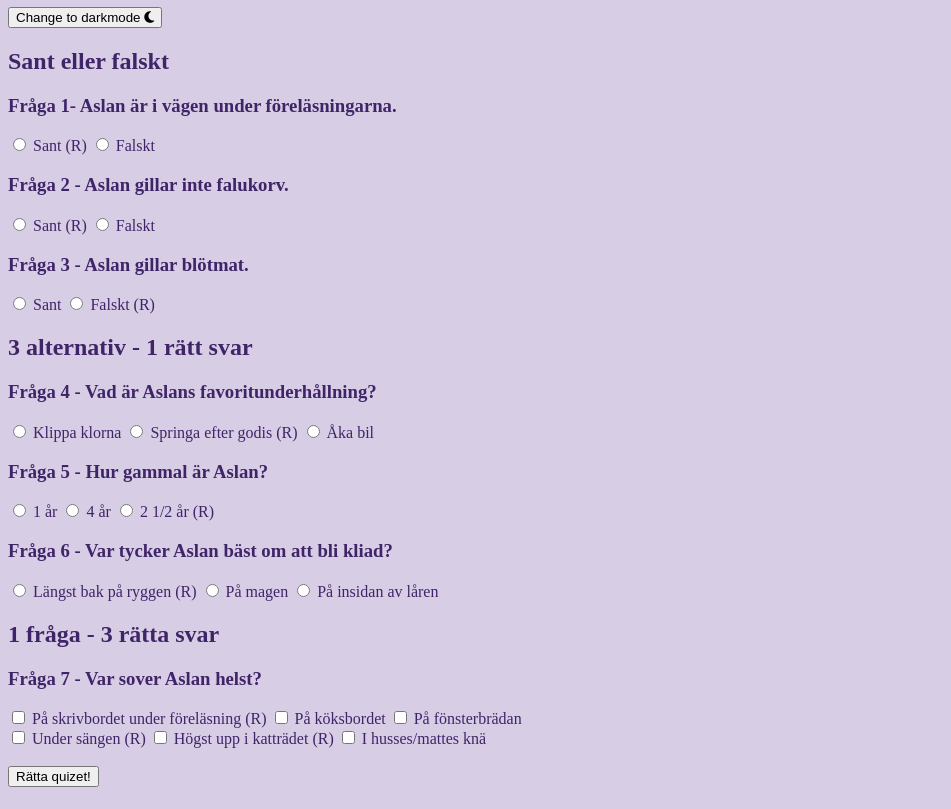
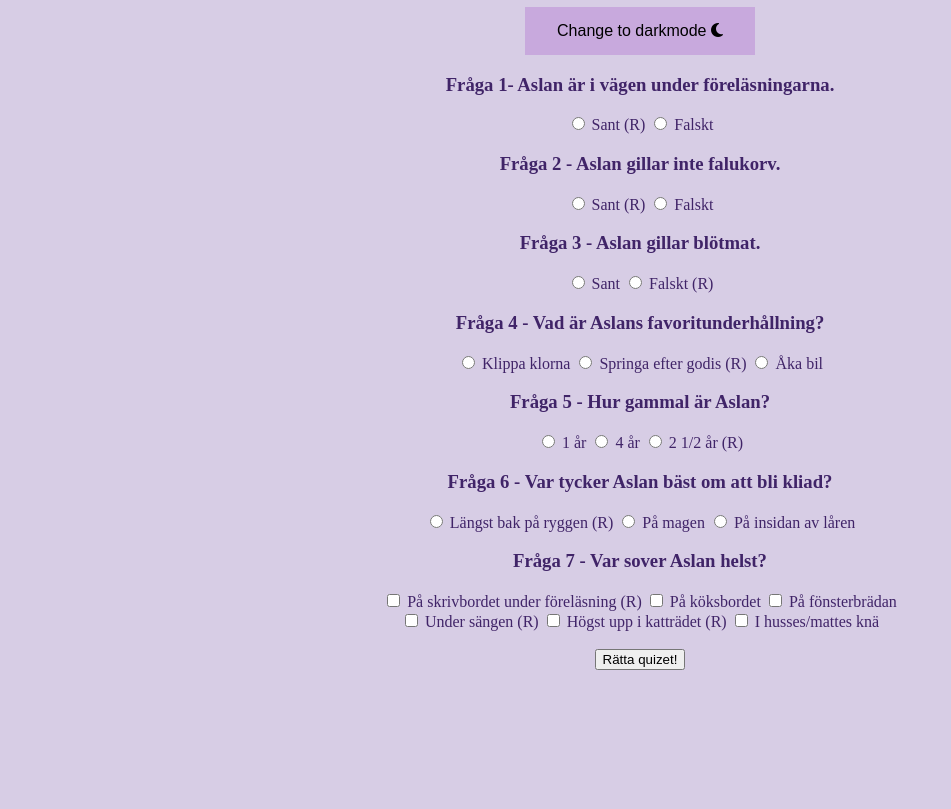
Before and after one commit to EmmaAslan/quiz-uppgift3, a plain HTML site: page index.html in a window 1280 px wide. Shown: the part 73-882 px from the top of the page, without its empty margins (0-951 px from the left). After the commit the page ends 800 px from the top, so only its background shows below. Drawn offline with Linux system fonts and the light colour scheme.

Commit message:
Finished assignment

```diff
--- a/index.html
+++ b/index.html
@@ -13,16 +13,17 @@
 <h1>Inlämningsuppgift 3 - DC Quiz</h1>
 <button id="colorButton">Change to darkmode <i class="fas fa-moon"></i> </button>
 
+<div id="frameOne" hidden>
 <form action="">
-    <h2>Sant eller falskt</h2>
+    <!-- Sant eller falskt -->
     <h3>Fråga 1- Aslan är i vägen under föreläsningarna.</h3>
-    <input type="radio" name="question1" id="true1" value="true" required/>
+    <input type="radio" name="question1" id="true1" value="true"/>
     <label for="true1">Sant (R)</label>
     <input type="radio" name="question1" id="false1" value="false">
     <label for="false1">Falskt</label>
 
     <h3>Fråga 2 - Aslan gillar inte falukorv.</h3>
-    <input type="radio" name="question2" id="true2" value="true" required>
+    <input type="radio" name="question2" id="true2" value="true">
     <label for="true2">Sant (R)</label>
     <input type="radio" name="question2" id="false2" value="false" >
     <label for="false2">Falskt</label>
@@ -30,14 +31,14 @@
     <h3>Fråga 3 - Aslan gillar blötmat.</h3>
     <input type="radio" name="question3" id="true3" value="false">
     <label for="true3">Sant</label>
-    <input type="radio" name="question3" id="false3" value="true" required>
+    <input type="radio" name="question3" id="false3" value="true">
     <label for="false3">Falskt (R)</label>
 
-    <h2>3 alternativ - 1 rätt svar</h2>
+    <!-- 3 alternativ - 1 rätt svar  -->
     <h3>Fråga 4 - Vad är Aslans favoritunderhållning?</h3>
     <input type="radio" name="question4" id="option1" value="false">
     <label for="option1">Klippa klorna</label>
-    <input type="radio" name="question4" id="option2" value="true" required>
+    <input type="radio" name="question4" id="option2" value="true">
     <label for="option2">Springa efter godis (R)</label>
     <input type="radio" name="question4" id="option3" value="false">
     <label for="option3">Åka bil</label>
@@ -47,18 +48,18 @@
     <label for="option4">1 år</label>
     <input type="radio" name="question5" id="option5" value="false">
     <label for="option5">4 år</label>
-    <input type="radio" name="question5" id="option6" value="true" required>
+    <input type="radio" name="question5" id="option6" value="true">
     <label for="option6">2 1/2 år (R)</label>
 
     <h3>Fråga 6 - Var tycker Aslan bäst om att bli kliad?</h3>
-    <input type="radio" name="question6" id="option7" value="true" required>
+    <input type="radio" name="question6" id="option7" value="true">
     <label for="option7">Längst bak på ryggen (R)</label>
     <input type="radio" name="question6" id="option8" value="false">
     <label for="option8">På magen</label>
     <input type="radio" name="question6" id="option9" value="false">
     <label for="option9">På insidan av låren</label>
 
-    <h2>1 fråga - 3 rätta svar</h2>
+    <!-- 1 fråga - 3 rätta svar -->
     <h3>Fråga 7 - Var sover Aslan helst?</h3>
     <div>
         <input type="checkbox" name="alt1" id="check1" value="true1"/>
@@ -82,8 +83,12 @@
     <br> <button id="result">Rätta quizet!</button>
 </div>
 
-<h1 id="score"></h1>
+</div>
+<!-- End of id="frameOne" -->
 
+<div id="frameTwo" hidden>
+    <h1 id="score"></h1>
+</div>
     <script src="main.js"></script>
 </body>
 </html>
--- a/main.js
+++ b/main.js
@@ -3,9 +3,19 @@ let color = false;
 let resultButton = document.querySelector("#result"); //Resultat-knappen
 let score = document.querySelector("#score"); //Element för att skriva ut poängen
 
+let frameOne = document.querySelector("#frameOne"); //Div för alla frågor plus knapp
+let frameTwo = document.querySelector("#frameTwo"); //Div för totalpoängen
+
+frameOne.hidden = false;
+frameTwo.hidden = true;
+
+let resetButton = document.querySelector("#reset");
+
 //Darkmode & lightmode
 document.body.style.backgroundColor = "#D7CDE5"
 document.body.style.color = "#402468";
+score.style.textShadow = "2px 2px 5px #5A426E";
+score.style.webkitTextStroke = "0.3px black";
 
 colorButton.addEventListener("click", () => {
     if (color === false) {
@@ -13,11 +23,13 @@ colorButton.addEventListener("click", () => {
         document.body.style.color = "#D7CDE5";
         color = true;
         colorButton.innerHTML =`Change to lightmode <i class='fas fa-sun'></i>`; //Change to lightmode
+        score.style.textShadow = "2px 2px 5px #402468";
     } else {
         document.body.style.backgroundColor = "#D7CDE5";
         document.body.style.color = "#522F85";
         color = false;
         colorButton.innerHTML =`Change to darkmode <i class="fas fa-moon"></i>`; //Change to darkmode
+        score.style.textShadow = "2px 2px 5px #5A426E";
     }
 });
 
@@ -31,6 +43,14 @@ let totalScore = document.querySelectorAll("h3") //Antalet frågor
 resultButton.addEventListener("click", (e) => {
     e.preventDefault();
     let counter = 0;
+
+    //Göm frågorna och visa endast resultatet
+    if (frameOne.hidden === false) {
+        console.log("Funkar detta?");
+        frameOne.hidden = true;
+        frameTwo.hidden = false;
+    }
+
     //För varje input med value=true ikryssat = lägg till en siffra till counter (ett poäng)
     correct.forEach((input) => {
         if (input.checked) {
@@ -38,6 +58,7 @@ resultButton.addEventListener("click", (e) => {
             counter++;
         }
     });
+
     //Kolla alla checkboxarna, om alla utan värdet false är ikryssade - lägg till en siffra till counter (ett poäng)
     //Om en box med "false" är ikryssade - inget poäng
     //Om inte alla "true"-boxar är ikryssade - inget poäng
@@ -46,33 +67,22 @@ resultButton.addEventListener("click", (e) => {
     }
 
     //Poängbox
-    score.textContent = "Antal rätt: " + counter;
-    score.style.textShadow = "2px 2px 5px #5A426E";
+    score.textContent = "Antal rätt: " + counter + "/7 ";
 
     //Färga poängtext + lägga till ikon beroende på resultat
-
     //Alla rätt
     if (counter === totalScore.length) {
-        score.style.color = "#00BB28"; //Grön
-        score.style.fontSize = "250%";
-        score.innerHTML += ` <i class="fas fa-star"></i>`
+        score.style.color = "#35d700"; //Grön
+        score.innerHTML += ` <i class="fas fa-star"></i>`;
     }
     //Mer än 50% rätt men mindre än alla rätt
     else if (counter > totalScore.length * 0.5 && counter < totalScore.length){
         score.style.color = "#FFAA00"; //Orange
-        score.style.fontSize = "";
-        score.innerHTML += ` <i class="fas fa-star-half-alt"></i>`
+        score.innerHTML += ` <i class="fas fa-star-half-alt"></i>`;
     }
     //Mindre än 50% rätt
     else {
         score.style.color = "#BE0000"; //Röd
-        score.style.fontSize = "";
-        score.innerHTML += ` <i class="far fa-star"></i>`
+        score.innerHTML += ` <i class="far fa-star"></i>`;
     }
 });
-
-
-/*ATT GÖRA:
-- Se till att resultat-knappen bara kan tryckas på en gång.
-- Se till att alla frågorna besvaras innan man kan trycka på knappen
-*/
--- a/style.css
+++ b/style.css
@@ -0,0 +1,21 @@
+ body {
+    text-align: center;
+}
+
+#score {
+    text-align: center;
+    margin-top: 3rem;
+}
+#colorButton {
+    border: none;
+    background-color: #c8a9dd;
+    padding: 15px 32px;
+    text-align: center;
+    text-decoration: none;
+    display: inline-block;
+    font-size: 16px;
+}
+
+#colorButton:hover{
+    background-color:#a889bd;
+}
```
Also changed, not shown: 1 other file.
